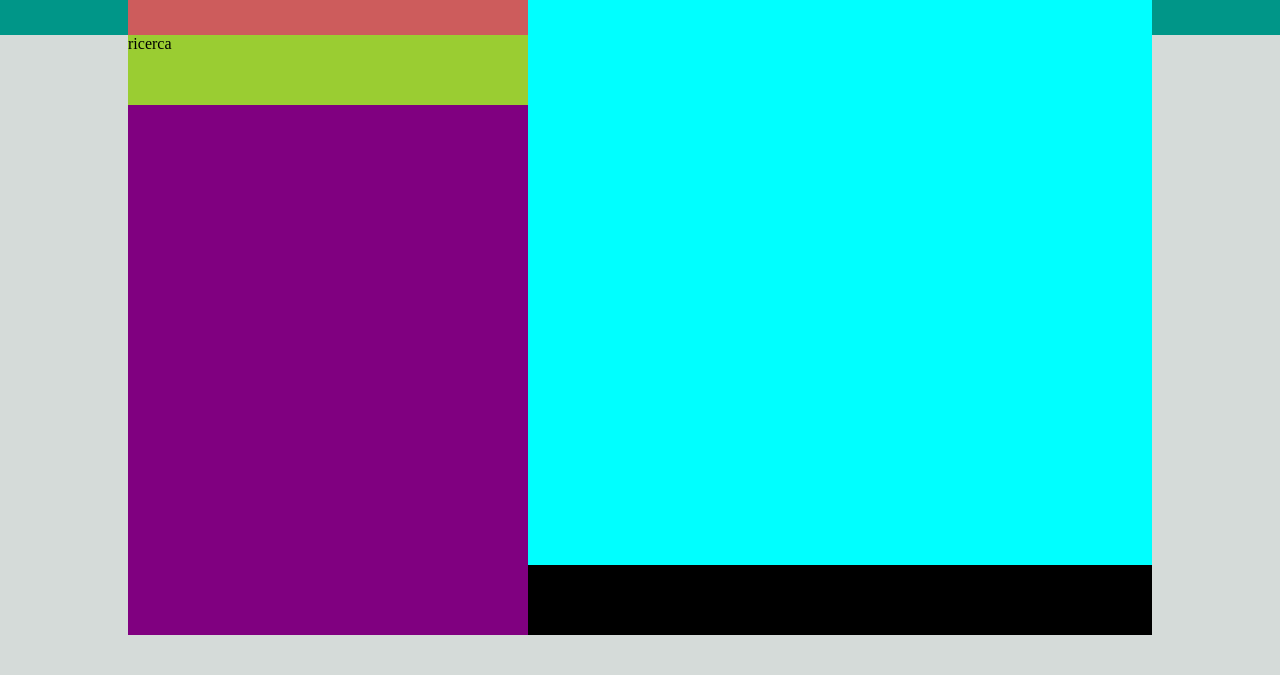
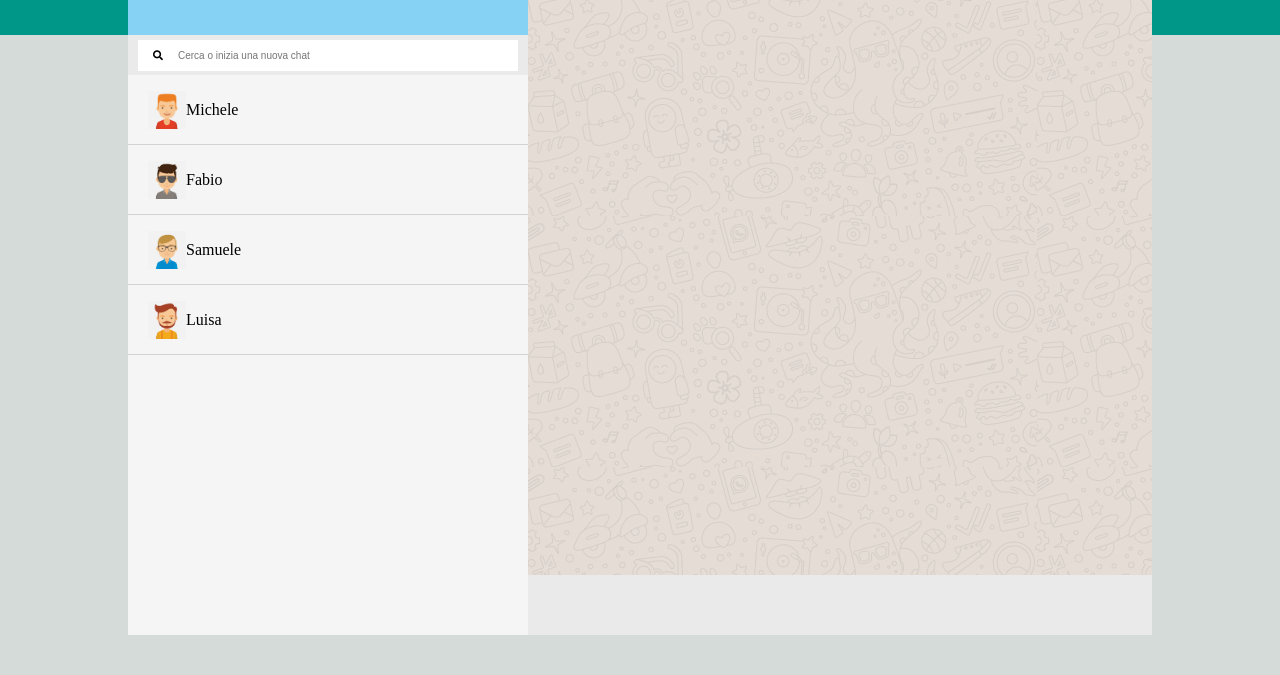
Before and after one commit to Robma1994/vue-boolzapp, a plain HTML site: page index.html in a window 1280 px wide. Shown: the part 125-800 px from the top of the page. Drawn offline with nearby package versions, Linux system fonts and the light colour scheme.

Commit message:
aggiunta dei singoli avatar con i nomi

```diff
--- a/css/style.css
+++ b/css/style.css
@@ -4,7 +4,11 @@
     box-sizing: border-box;
 }
 /*Common*/
-
+/*Padding*/
+.p-right {
+    padding-right: 10px;
+}
+/*Fine Padding*/
 /*Fine Common*/
 
 /*Background*/
@@ -20,7 +24,6 @@
 .container {
     width: 80%;
     height: 90%;
-    background-color: green;
     position: absolute;
     top: 50%;
     left: 50%;
@@ -76,23 +79,52 @@
 .notifications {
     width: 100%;
     height: 70px;
-    background-color: indianred;
+    background-color: #85d2f5;
 }
 /*Fine Notifications*/
 
 /*Research*/
 .research {
     width: 100%;
-    height: 70px;
-    background-color: yellowgreen;
+    height: 40px;
+    background-color: #eaeaea;
+    display: flex;
+    align-items: center;
+    padding: 10px 10px;
+    display: flex;
+}
+.research input, .research button {
+    font-size: 10px;
+    height: 31px;
+    background-color: white;
+    border: none
+}
+.research button {
+    width: 40px;
+    border-right: 1px lightgray;
+}
+.research input {
+    width: calc(100% - 40px)
 }
 /*Fine Research*/
 
 /*Chat*/
 .chat {
     width: 100%;
-    height: calc(100% - 190px);
-    background-color: purple;
+    height: calc(100% - (50px + 70px + 40px));
+    background-color: whitesmoke;
+    overflow-y: scroll;
+}
+.chat ul li {
+    border-bottom: 1px solid lightgray;
+    list-style-type: none;
+    padding-left: 20px;
+    height: 70px;
+    display: flex;
+    align-items: center;
+}
+.chat ul li img {
+    width: 10%;
 }
 /*Fine Chat*/
 /*FINE NAV LEFT*/
@@ -102,7 +134,6 @@
     width: calc(100% - 400px);
     height: 100%;
     float: right;
-    background-color: red;
 }
 /*Open chat User*/
 .open-chat-user {
@@ -113,16 +144,17 @@
 /*Chat message*/
 .chat-message {
     width: 100%;
-    height: calc(100% - (70px + 50px));
-    background-color: aqua;
+    height: calc(100% - (60px + 50px));
+    background-image: url("../img/mine.jpg");
 }
+
 /*Fine Chat message*/
 
 /*Message enter*/
 .message-enter {
     width: 100%;
-    height: 70px;
-    background-color: black;
+    height: 60px;
+    background-color: #eaeaea;
 }
 /*Fine Message enter*/
 
--- a/index.html
+++ b/index.html
@@ -28,15 +28,24 @@
                 </div>
 <!--NOTIFICHE-->
                 <div class="notifications">
-                    notifiche
+
                 </div>
 <!--RICERCA CHAT-->
                 <div class="research">
-                    ricerca
+                    <button>
+                        <i class="fas fa-search"></i>
+                    </button>
+                    <input type="text" placeholder="Cerca o inizia una nuova chat">
                 </div>
 <!--CHAT-->
                 <div class="chat">
+                    <ul v-for="(contact, index) in contacts">
+                        <li>
+                            <img :src="'img/avatar' + contact.avatar + '.jpg'" alt="">
+                            <span>{{contact.name}}</span>
+                        </li>
 
+                    </ul>
                 </div>
             </nav>
 <!--OPEN CHAT-->
--- a/js/contacts.js
+++ b/js/contacts.js
@@ -5,15 +5,14 @@ const app = new Vue(
         el: "#root",
         data: {
             nome: "Roberto",
-            cognome: "Martino"
-        },
+            cognome: "Martino",
             contacts: [
                 //Oggetto 1
                 {
                     name: 'Michele',
                     avatar: '_1',
                     visible: true,
-                messages: [
+                    message: [
                         {
                             date: '10/01/2020 15:30:55',
                             message: 'Hai portato a spasso il cane?',
@@ -80,7 +79,8 @@ const app = new Vue(
                     name: 'Luisa',
                     avatar: '_4',
                     visible: true,
-                messages: [{
+                    messages: [
+                        {
                             date: '10/01/2020 15:30:55',
                             message: 'Lo sai che ha aperto una nuova pizzeria?',
                             status: 'sent'
@@ -91,11 +91,8 @@ const app = new Vue(
                             status: 'received'
                         }
                     ],
+                }
+            ],
         },
-        ],
-        methods: {
-
-        }
-
     }
 )
```
Lines whose indentation alone changed are shown as unchanged.
